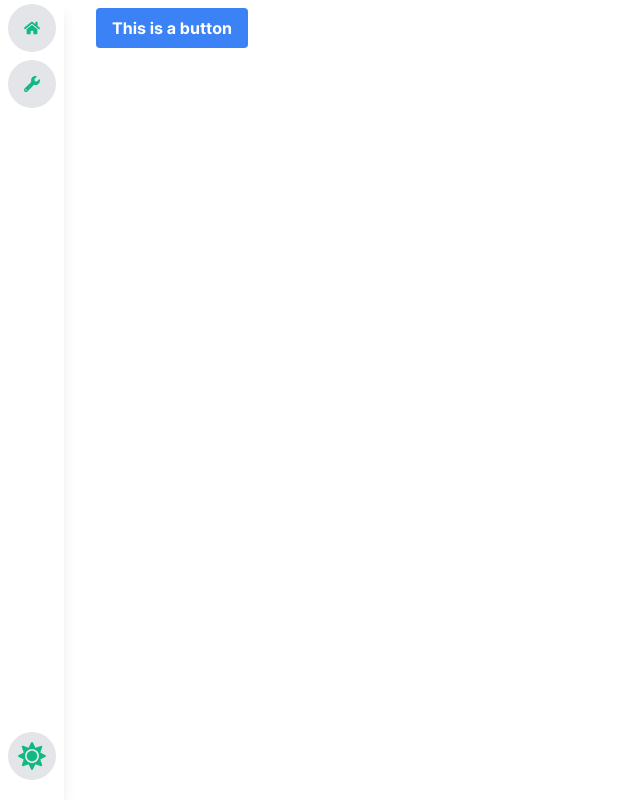
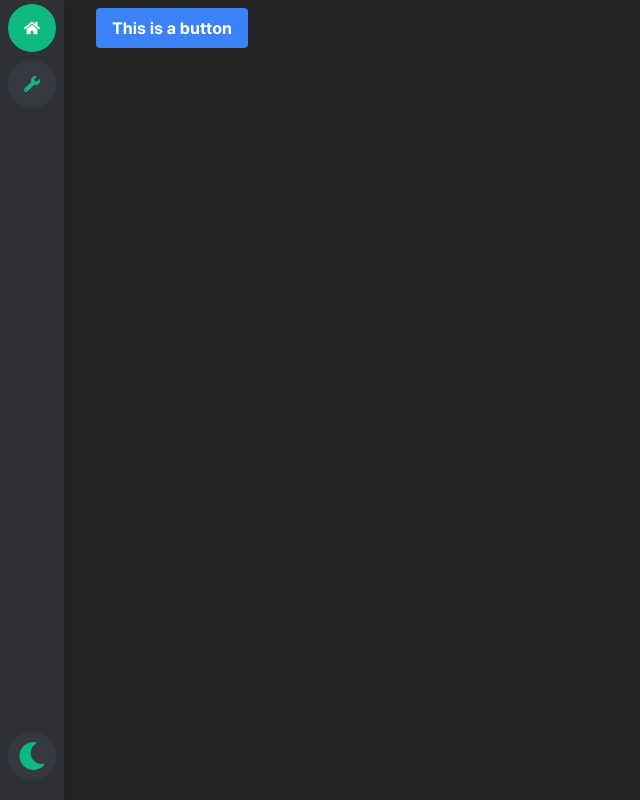
Before and after one commit to tigorlazuardi/at-home-abandoned, a Next.js app: page / in a window 1280 px wide. Shown: the whole page, without its empty margins (0-640 px from the left). Built offline with nearby package versions, Linux system fonts and the light colour scheme.

Commit message:
feat(dark-mode): dark mode now persistent via local storage

```diff
--- a/src/components/layout/Layout.tsx
+++ b/src/components/layout/Layout.tsx
@@ -4,7 +4,12 @@ import * as React from 'react'
 import SideBar from '../Sidebar/Sidebar'
 
 export default function Layout({ children }: { children: React.ReactNode }) {
-	const [dark, setDark] = React.useState(false)
+	const [dark, setDark] = React.useState(true)
+	React.useEffect(() => {
+		const falsey = window.localStorage.getItem('dark_mode') === 'false'
+		setDark(!falsey)
+		!falsey && window.localStorage.setItem('dark_mode', 'true')
+	}, [dark])
 	return (
 		<div
 			className={clsx({
@@ -13,10 +18,17 @@ export default function Layout({ children }: { children: React.ReactNode }) {
 				['bg-dark']: dark,
 			})}
 		>
-			<SideBar dark={dark} on_click={() => setDark(!dark)} />
-			<div className='sm:pl-16'>
-				{children}
-			</div>
+			<SideBar
+				dark={dark}
+				on_click={() => {
+					const next = !dark
+					setDark(next)
+					next
+						? window.localStorage.setItem('dark_mode', 'true')
+						: window.localStorage.setItem('dark_mode', 'false')
+				}}
+			/>
+			<div className='sm:pl-16'>{children}</div>
 		</div>
 	)
 }
```
Also changed, not shown: 1 other file (tests, documents, lock files or other folders).
